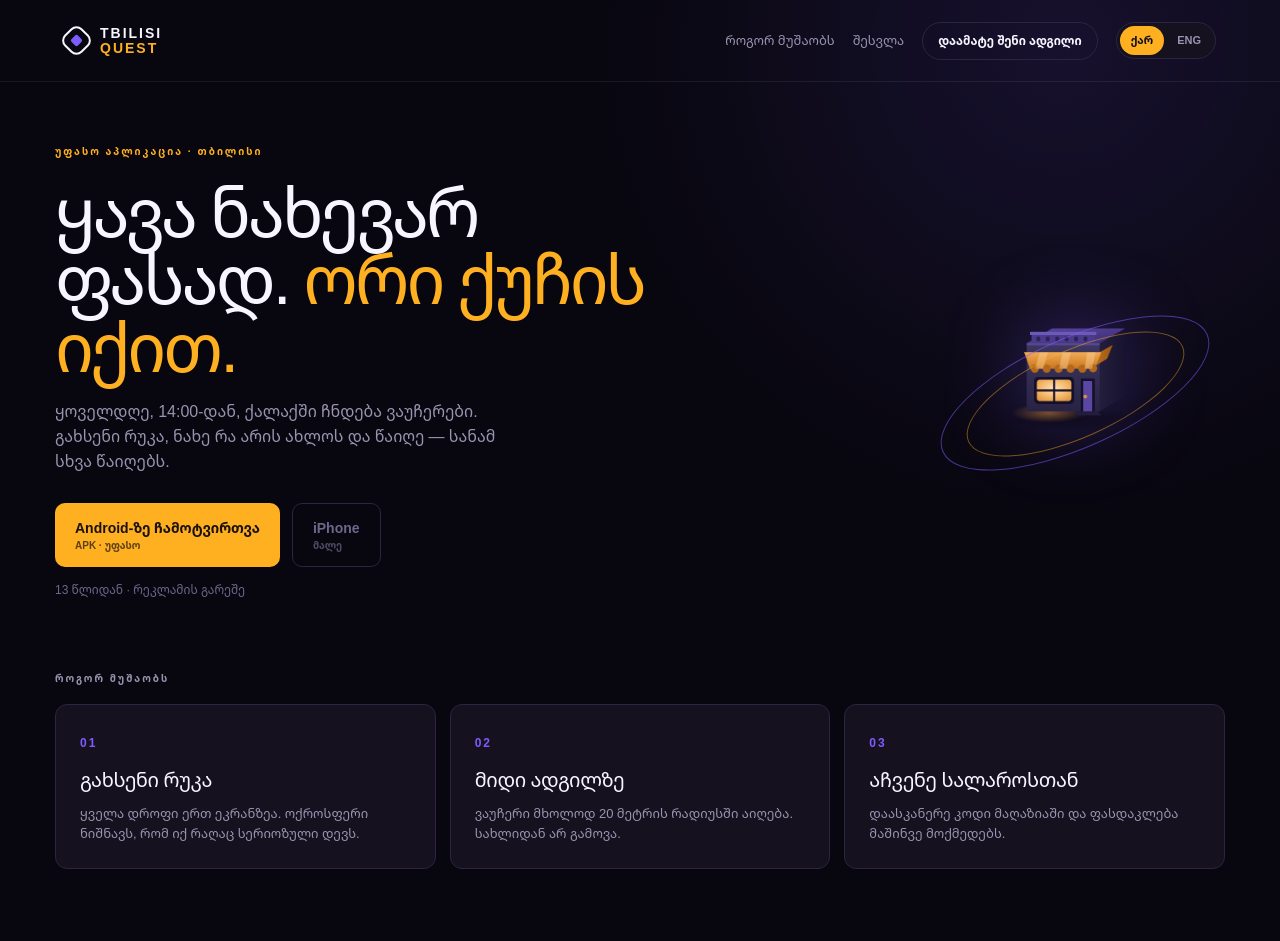
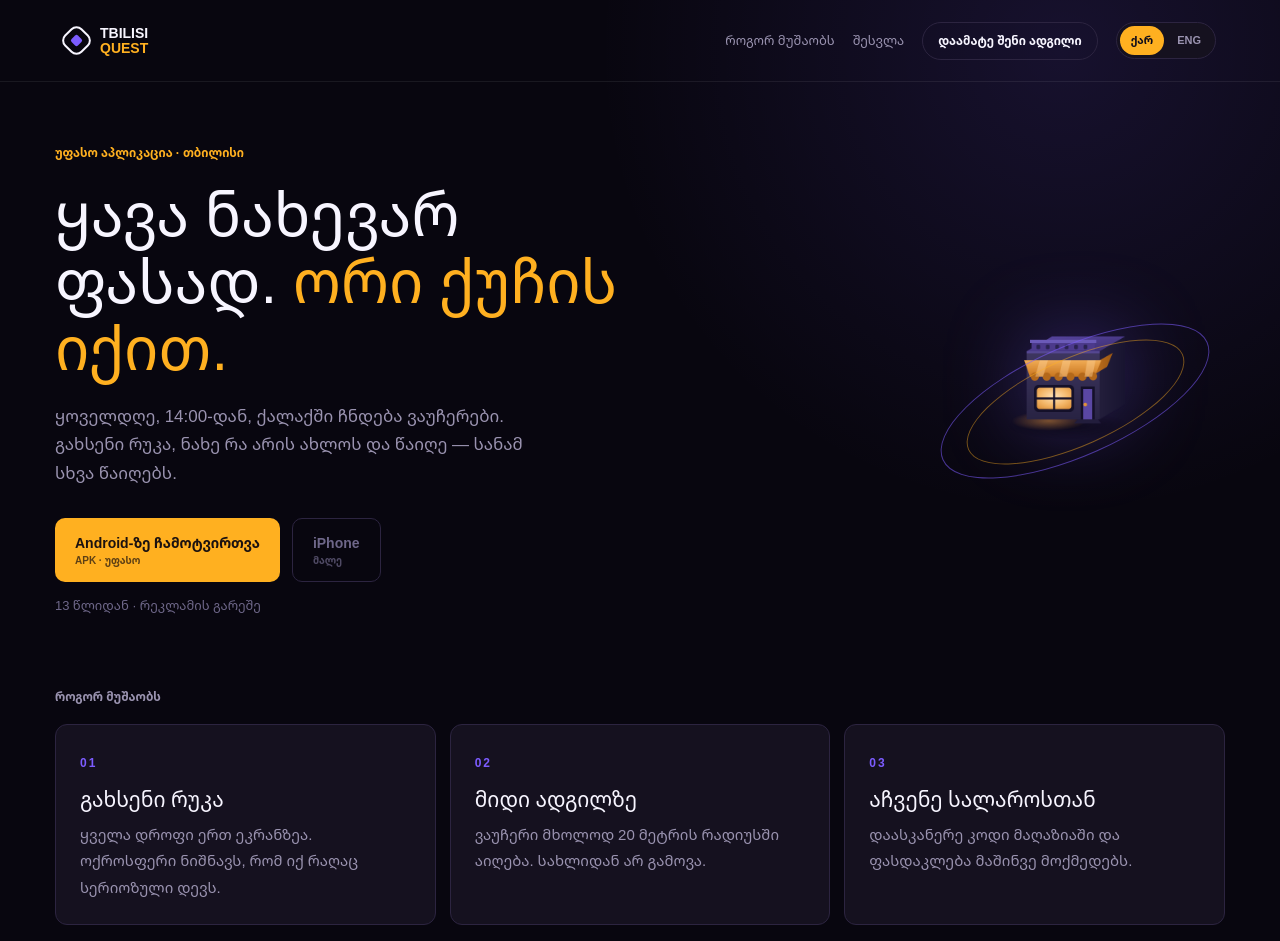
Before and after one commit to GridlyTeam/TbilisiQuest, a Next.js app in the folder apps/merchant/: page / in a window 1280 px wide. Shown: the top 941 px of the page. Built offline with nearby package versions, Linux system fonts and the light colour scheme; no server answers.

Commit message:
No tracking on Georgian, and set it larger

```diff
--- a/apps/merchant/src/app/landing.css
+++ b/apps/merchant/src/app/landing.css
@@ -508,3 +508,60 @@
     font-size: 26px;
   }
 }
+
+/* ---- Georgian -----------------------------------------------------------
+ * Tracking is a Latin habit. Georgian letterforms are already open and evenly
+ * spaced by design, so extra tracking makes words fall apart and negative
+ * tracking jams the loops together. Both are switched off when the page is in
+ * Georgian, and the type is set slightly larger with more leading, because
+ * Georgian has no capitals to carry a line and reads small at Latin sizes. */
+.landing.ka,
+.landing.ka .eyebrow,
+.landing.ka .brand,
+.landing.ka h1,
+.landing.ka .panel h2,
+.landing.ka .step h3,
+.landing.ka .rarity-card h3,
+.landing.ka .stats b,
+.landing.ka .stats span,
+.landing.ka .store-button,
+.landing.ka .portal-link,
+.landing.ka .outline-button,
+.landing.ka .faq summary,
+.landing.ka .lang button {
+  letter-spacing: 0;
+}
+
+.landing.ka h1 {
+  font-size: clamp(34px, 5vw, 60px);
+  line-height: 1.12;
+}
+.landing.ka .panel h2 {
+  line-height: 1.22;
+}
+.landing.ka .intro {
+  font-size: 17px;
+  line-height: 1.7;
+}
+.landing.ka .eyebrow {
+  font-size: 12px;
+}
+.landing.ka .step p,
+.landing.ka .rarity-card p,
+.landing.ka .panel p:not(.eyebrow),
+.landing.ka .faq p {
+  font-size: 15px;
+  line-height: 1.75;
+}
+.landing.ka .step h3,
+.landing.ka .rarity-card h3 {
+  font-size: 21px;
+  line-height: 1.35;
+}
+.landing.ka .stats span,
+.landing.ka .download-note {
+  font-size: 13px;
+}
+.landing.ka .faq summary {
+  font-size: 16px;
+}
--- a/apps/merchant/src/components/Landing.tsx
+++ b/apps/merchant/src/components/Landing.tsx
@@ -185,7 +185,7 @@ export default function Landing({ stats }: { stats: PublicStats | null }) {
   const showStats = stats != null && stats.venues >= 3
 
   return (
-    <main className="landing">
+    <main className={lang === 'ka' ? 'landing ka' : 'landing'}>
       <header className="topbar">
         <Link className="brand" href="/">
           <span className="brand-mark">
```
